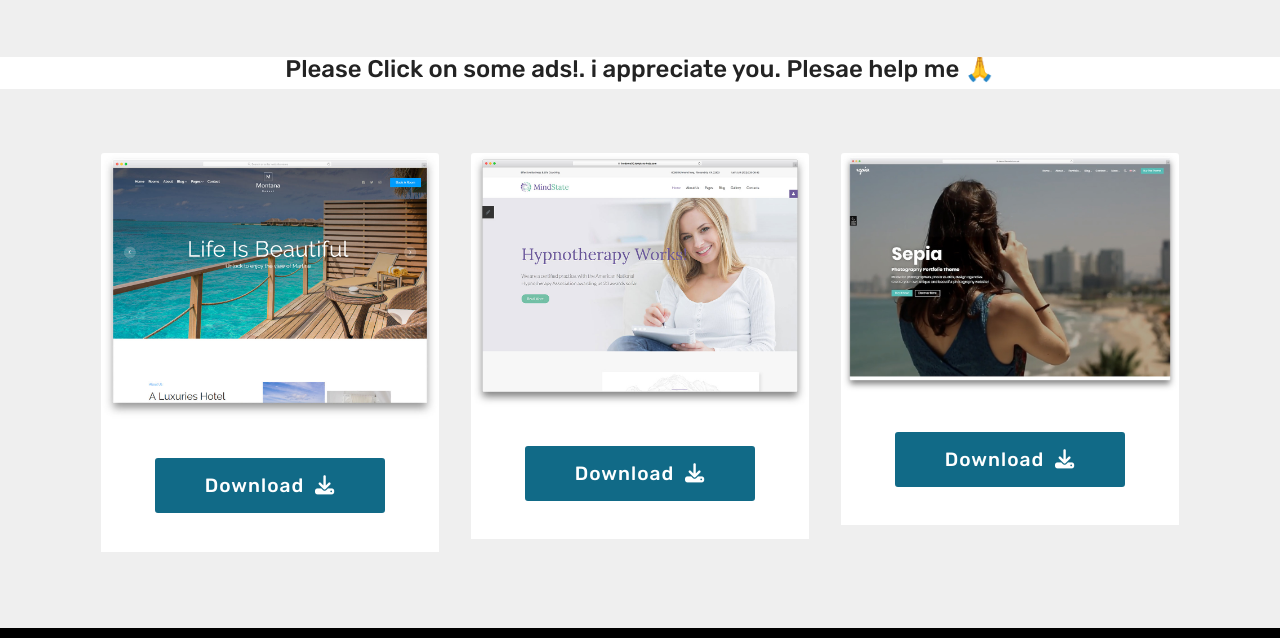
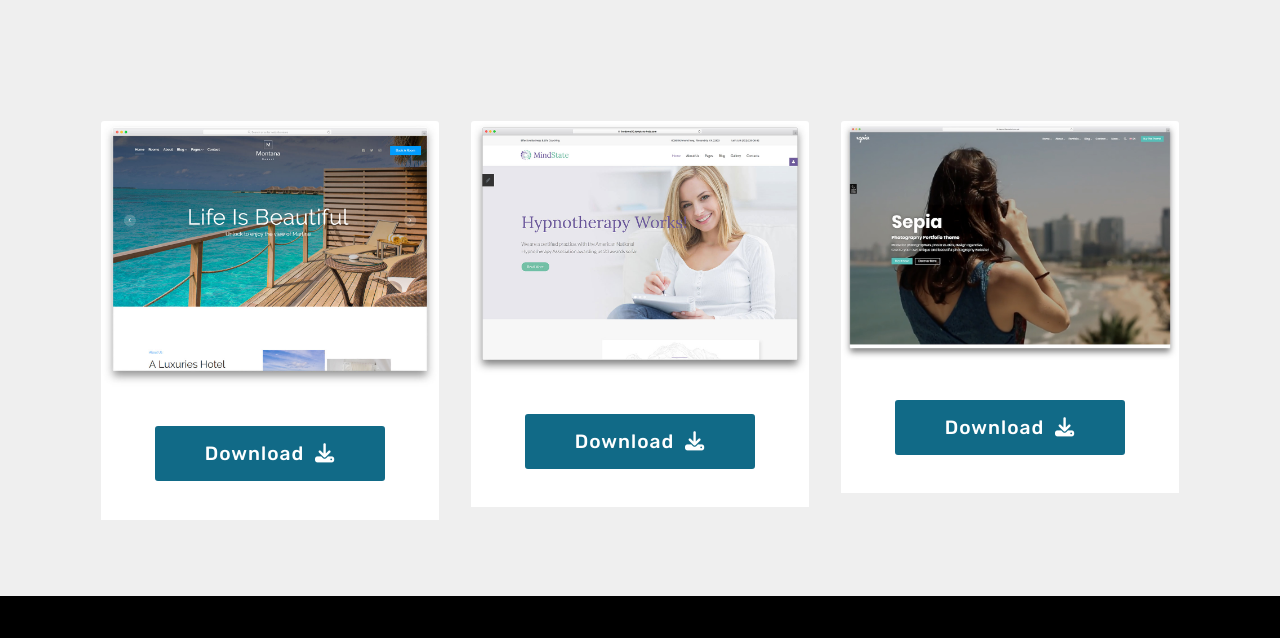
Before and after one commit to frontbin/Frontbin, a plain HTML site: page templates.html in a window 1280 px wide. Shown: the part 2275-2913 px from the top of the page. Drawn offline with Linux system fonts and the light colour scheme.

Commit message:
Update templates.html

```diff
--- a/templates.html
+++ b/templates.html
@@ -302,7 +302,6 @@
     </div>
 </section>
 
- <center><h4>Please Click on some ads!. i appreciate you. Plesae help me 🙏</h4></center>
 
 <section class="features18 popup-btn-cards cid-ssaSxoYTHJ" id="features18-t">
     <div class="container">
```
